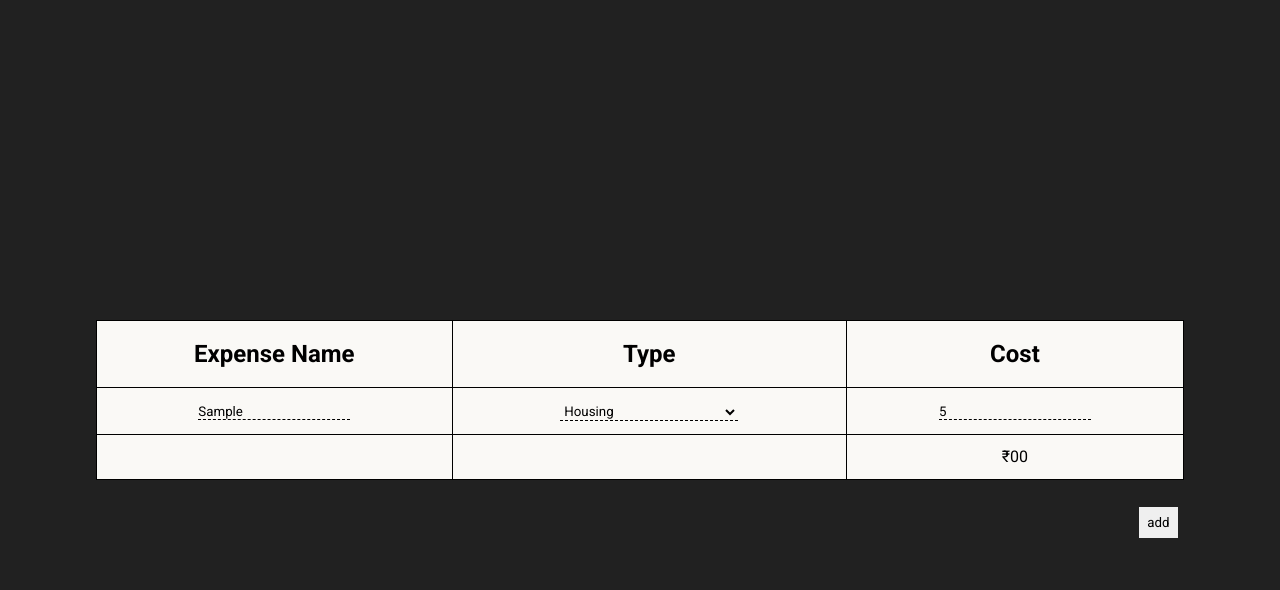
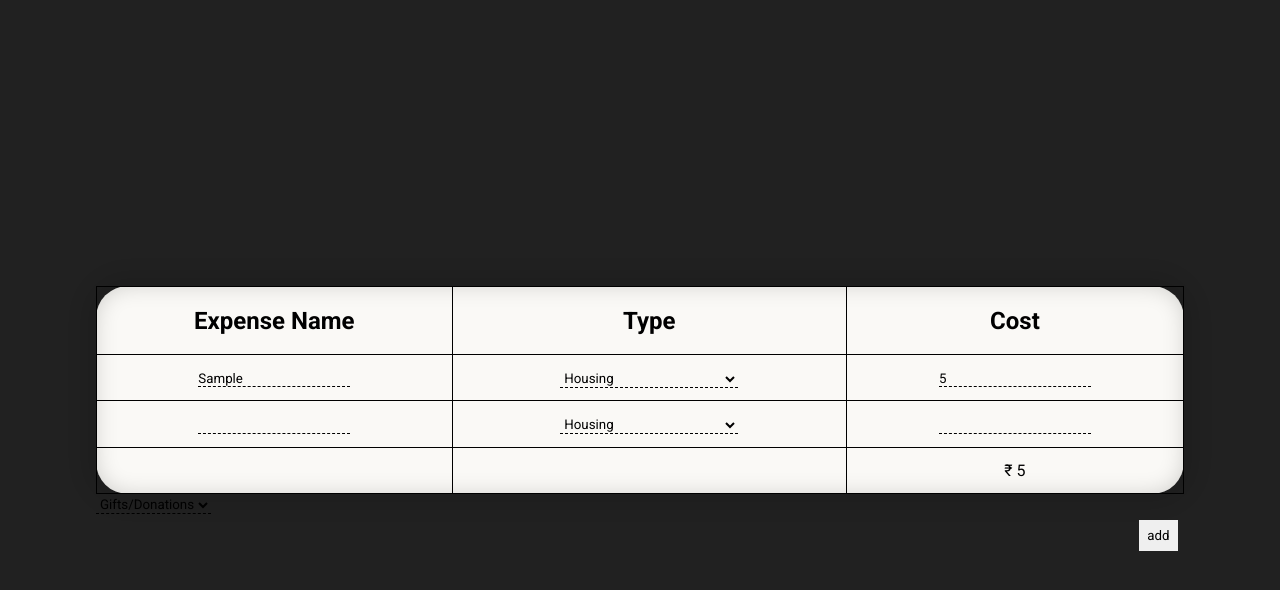
Before and after one commit to ShouryaUpadhyaya/expense-ttracker-Vanila-Js, a plain HTML site: page index.html in a window 1280 px wide. Both pictures are taken after typing "Sample", "5" into the empty fields and a click on the button "add". Drawn offline with Linux system fonts and the light colour scheme.

Commit message:
add addrow fuctionality, total Expensises

```diff
--- a/index.html
+++ b/index.html
@@ -14,21 +14,21 @@
     />
   </head>
   <body>
-    <div class="table">
-      <table>
+    <div class="">
+      <table class="table">
         <tr>
           <th>Expense Name</th>
           <th>Type</th>
           <th>Cost</th>
         </tr>
-        <tr class="tempRow">
+        <tr class="">
           <td><label for="expenseName">
             <input type="text" name="expenseName" id="">
           </label></td>
           <td>
             <label for="type"></label>
 
-            <select name="type" id="expenseType">
+            <select name="type" id="expenseType" placeholder="asdg">
               <option value="Housing">Housing</option>
               <option value="Transportation">Transportation</option>
               <option value="Food">Food</option>
@@ -45,16 +45,50 @@
               <option value="Entertainment ">Entertainment </option>
           </td>
           <td><label for="costInput">
-            <input type="number" name="costInput" id="">
+            <input type="number" name="costInput" data-expense-cost>
           </label></td>
         </tr>
-        <tr>
+        <tr class="totalRow">
             <td></td>
             <td></td>
             <td data-total-cost>₹00</td>
         </tr>
     </table>
+    <select name="sortByType">
+
+              <option value="Gifts">Gifts/Donations</option>
+    </select>
     <button id="addRow">add</button>
     </div>
+        <template id="template">
+            <tr class="tempRow" id="tempRow">
+                <td><label for="expenseName">
+                    <input type="text" name="expenseName" id="">
+                </label></td>
+                <td>
+                <label for="type"></label>
+                <select name="type" id="expenseType">
+                    <option value="Housing">Housing</option>
+                    <option value="Transportation">Transportation</option>
+                    <option value="Food">Food</option>
+                    <option value="Utilities">Utilities</option>
+                    <option value="Clothing">Clothing</option>
+                    <option value="Medical/Healthcare">Medical/Healthcare</option>
+                    <option value="Household Items/Supplies">Household Items/Supplies</option>
+                    <option value="Personal">Personal</option>
+                    <option value="Debt">Debt</option>
+                    <option value="retirement">retirement</option>
+                    <option value="Education">Education</option>
+                    <option value="Savings">Savings</option>
+                    <option value="Gifts">Gifts/Donations</option>
+                    <option value="Entertainment ">Entertainment </option>
+                </td>
+                <td><label for="costInput">
+                    <input type="number" name="costInput" data-expense-cost>
+                </label>
+                </td>
+            </tr>
+        </template>
   </body>
+
 </html>
--- a/script.js
+++ b/script.js
@@ -0,0 +1,29 @@
+// add sort fuctionality
+const addRowButton = document.querySelector("#addRow");
+const templateRow = document
+  .querySelector("#template")
+  .content.querySelector("tr");
+const table = document.querySelector(".table");
+const totalRow = table.querySelector(".totalRow");
+const totalCost = document.querySelector("[data-total-cost]");
+let allExpensesTotal = 0;
+console.log(totalCost);
+
+function addRow(e) {
+  //   totalRow.remove();
+  let clonedRow = templateRow.cloneNode(true);
+  console.log(table.appendChild(clonedRow));
+  table.append(totalRow);
+}
+function calcTotal() {
+  let allCosts = document.querySelectorAll("[data-expense-cost]");
+  console.log(allCosts);
+  allCosts.forEach((cost) => {
+    allExpensesTotal += Number(cost.value);
+  });
+  totalCost.innerText = `₹ ${allExpensesTotal}`;
+}
+addRowButton.addEventListener("click", (e) => {
+  addRow(e);
+  calcTotal();
+});
--- a/style.css
+++ b/style.css
@@ -12,7 +12,9 @@ body {
 }
 .table {
   /* border: solid 1px black; */
-  border-radius: 11em;
+  border-radius: 2em;
+  box-shadow: 0px 0px 19px 11px rgba(0, 0, 0, 0.1),
+    inset 0px 0px 25px -3px rgba(0, 0, 0, 0.2);
 }
 table {
   width: 100%;
@@ -25,6 +27,7 @@ td,
 th {
   border: solid 1px black;
   padding: 0.8em 0em;
+  /* gap: 1em; */
   text-align: center;
 }
 th {
@@ -54,3 +57,8 @@ button:hover {
   scale: 1.1;
   transition: 100ms;
 }
+.hidden * {
+  width: 0vw;
+  height: 0vh;
+  visibility: hidden;
+}
```
